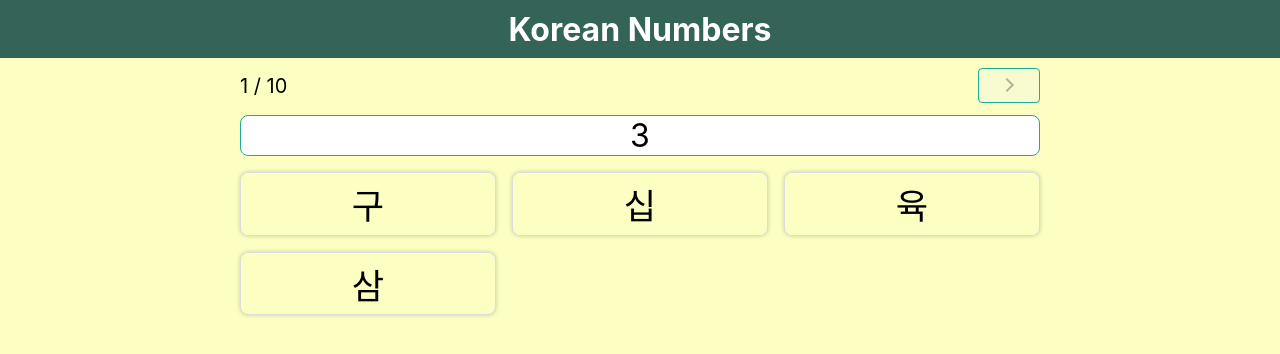
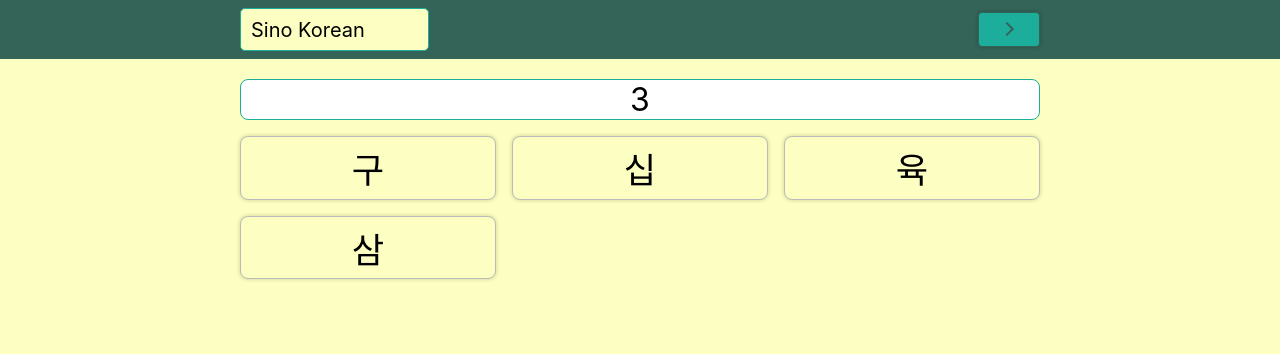
Before and after one commit to marco-ceriani/dulset, a React (Create React App) app: page / in a window 1280 px wide. Shown: the top 354 px of the page. Built offline with nearby package versions, Linux system fonts and the light colour scheme.

Commit message:
working prototype

```diff
--- a/src/App.css
+++ b/src/App.css
@@ -7,6 +7,12 @@
     --clr-primary: #1dad9b;
     --clr-primary-dark: #346357;
     --clr-accent: #ad1d2f;
+}
+
+*,
+*::before,
+*::after {
+  box-sizing: border-box;
 }
 
 button {
@@ -42,6 +48,25 @@ h1 {
     flex-direction: column;
 }
 
+select {
+    appearance: none;
+    min-width: 15ch;
+    max-width: 20ch;
+
+    padding-block: 0.25em;
+    padding-inline: 0.5em;
+    margin: 0;
+
+    border: 1px solid var(--clr-primary);
+    border-radius: 0.25em;
+    background-color: white;
+
+    font-family: inherit;
+    font-size: inherit;
+    cursor: pointer;
+    line-height: inherit;
+}
+
 .btn {
     font-size: 1.25rem;
     padding-inline: 1em;
@@ -49,15 +74,18 @@ h1 {
     margin-block: 0.2em;
     border: 1px solid;
     border-radius: 0.2em;
+    box-shadow: 0 0 0.25rem rgba(0, 0, 0, 0.2);
 }
 
 .btn-primary {
+    background-color: var(--clr-primary-light);
     border-color: var(--clr-primary);
 }
 
-.btn-primary:enabled {
+.btn-primary:disabled {
     background-color: var(--clr-primary);
     border-color: var(--clr-primary-dark);
+    color: var(--clr-primary-dark);
 }
 
 .icon {
@@ -65,28 +93,28 @@ h1 {
     width: 1em;
 }
 
+.container{
+    width: min(80vw, 800px);
+    margin-inline: auto;
+}
+
 /* Sections */
 
 header {
     background-color: var(--clr-primary-dark);
-    text-align: center;
-    align-items: center;
-    justify-content: center;
-    color: white;
-    margin-block-end: 0.3em;
-    padding-inline: 1em;
+    margin-block-end: 1em;
 }
 
-main {
-    width: min(80vw, 800px);
-    margin-inline: auto;
+.top-bar {
+    display: flex;
+    flex-direction: row;
+    justify-content: space-between;
+    color: white;
+    padding-block: 0.5rem;
 }
 
-#top-bar {
-    margin-block-end: 0.5rem;
-    display: flex;
-    justify-content: space-between;
-    align-items: center;
+#quiz-select {
+    background-color: var(--clr-background);
 }
 
 .question {
@@ -110,9 +138,10 @@ main {
     font-size: 2.2rem;
     padding-block: 0.15em;
     background-color: var(--clr-background);
-    border: 1px solid #ddd;
+    border: 1px solid #bbb;
     border-radius: 0.5rem;
     box-shadow: 0 0 0.25rem rgba(0, 0, 0, 0.2);
+    cursor: pointer;
 }
 
 .option-btn:focus {
@@ -125,7 +154,9 @@ main {
 
 .option-wrong {
     background-color: var(--clr-accent);
+    color: white;
 }
 .option-right {
     background-color: var(--clr-primary);
+    color: black;
 }
--- a/src/App.js
+++ b/src/App.js
@@ -15,8 +15,12 @@ const OptionsGrid = (props) => {
                 if (item === answer) {
                     classes.push("option-wrong")
                 }
+                const handler = (!answer ? (event) => {
+                    onAnswer(item);
+                    event.stopPropagation();
+                } : () => void 0);
 
-                return <button className={[classes.join(' ')]} key={index} onClick={() => onAnswer(item)}>
+                return <button className={[classes.join(' ')]} key={index} onClick={handler} disabled={answer != null}>
                     {item}
                 </button>
             })
@@ -27,15 +31,20 @@ const OptionsGrid = (props) => {
 
 function App() {
 
+    const [quizType, setQuizType] = useState("sino")
     const [question, setQuestion] = useState({options: []})
     const [answer, setAnswer] = useState(null)
 
     useEffect(() => {
-        setQuestion(get_question('sino'))
-    }, [setQuestion])
+        setQuestion(get_question(quizType))
+    }, [quizType, setQuestion])
+
+    const handleQuizChange= (e) => {
+        setQuizType(e.target.value)
+    }
 
     const nextQuestion = () => {
-        setQuestion(get_question('sino'))
+        setQuestion(get_question(quizType))
         setAnswer(null)
     }
 
@@ -43,26 +52,29 @@ function App() {
         setAnswer(value);
     }
 
+    console.log(quizType)
+
     return (
         <div className="App">
-            <header className="App-header">
-                <h1>Korean Numbers</h1>
+            <header>
+                <div className="container top-bar">
+                    <select id="quiz-select" onChange={handleQuizChange}>
+                        <option value="sino">Sino Korean</option>
+                        <option value="native">Native Korean</option>
+                        <option value="native-tens">Native Tens</option>
+                    </select>
+                    <button className="btn btn-primary btn-small" id="btn-next"
+                            onClick={nextQuestion} disabled={answer == null}>
+                        <svg className="icon">
+                            <use xlinkHref="#chevron-right" />
+                        </svg>
+                    </button>
+                </div>
             </header>
-            <main>
-                <section id="top-bar">
-                    <label>1 / 10</label>
-                    <button className="btn btn-primary btn-small" id="btn-next"
-                        onClick={nextQuestion} disabled={answer == null}>
-                    <svg className="icon">
-                        <use xlinkHref="#chevron-right" />
-                    </svg>
-                    </button>
-                </section>
-
+            <main className="container">
                 <section className="question">
                     { question.text }
                 </section>
-
                 <OptionsGrid options={question.options} correct={question.answer} answer={answer} onAnswer={handleAnswer}/>
             </main>
         </div>
--- a/src/lib/numbers.js
+++ b/src/lib/numbers.js
@@ -48,6 +48,8 @@ const select_table = (name) => {
         return native_numbers_units
     } else if (name === 'sino') {
         return sino_numbers
+    } else if (name === 'native-tens') {
+        return native_numbers_tens
     } else {
         throw Error('invalid table ' + name)
     }
@@ -81,7 +83,7 @@ class Wheel {
     }
 }
 
-export function get_question(type, length=4) {
+export function get_question(type, length = 4) {
 
     const table = select_table(type)
     const wheel = new Wheel(table)
```
